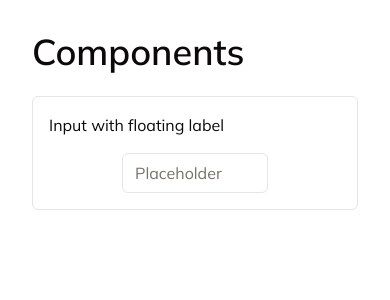
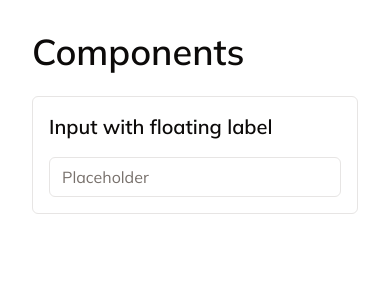
Before and after one commit to gokuls-codes/playground, a Next.js app: page /components in a window 390 px wide. Shown: the top 300 px of the page. Built offline with nearby package versions, Linux system fonts and the light colour scheme.

Commit message:
minor fixes

```diff
--- a/src/app/components/page.tsx
+++ b/src/app/components/page.tsx
@@ -9,17 +9,17 @@ const ComponentsPage = () => {
       <main className=" w-full lg:max-w-[70vw] mx-auto space-y-6">
         <h1 className=" text-4xl font-semibold">Components</h1>
         <div className=" w-full p-4 border border-border rounded-md space-y-4">
-          <h2>Input with floating label</h2>
-          <div className=" relative group mx-auto w-1/2">
+          <h2 className=" font-semibold text-xl">Input with floating label</h2>
+          <div className=" relative group mx-auto w-full md:w-1/2">
             <Input
               className={
                 "peer placeholder-transparent focus-visible:ring-offset-1"
               }
               placeholder="Placeholder"
-              id="input-floating-label"
+              id="enter-input"
             />
             <Label
-              htmlFor="input-floating-label"
+              htmlFor="enter-input"
               className={cn(
                 " peer absolute left-3 top-1/2 -translate-y-1/2 opacity-0 pointer-events-none transition-all text-muted-foreground group-focus-within:opacity-100 group-focus-within:text-blue-500 group-focus-within:-translate-y-[180%] group-focus-within:z-20 group-focus-within:px-1 group-focus-within:bg-background group-focus-within:text-xs group-focus-within:left-2  ",
                 "peer-[:not(:placeholder-shown)]:text-blue-500 peer-[:not(:placeholder-shown)]:-translate-y-[180%] peer-[:not(:placeholder-shown)]:z-20 peer-[:not(:placeholder-shown)]:px-1 peer-[:not(:placeholder-shown)]:opacity-100 peer-[:not(:placeholder-shown)]:bg-background peer-[:not(:placeholder-shown)]:text-xs peer-[:not(:placeholder-shown)]:left-2"
```
